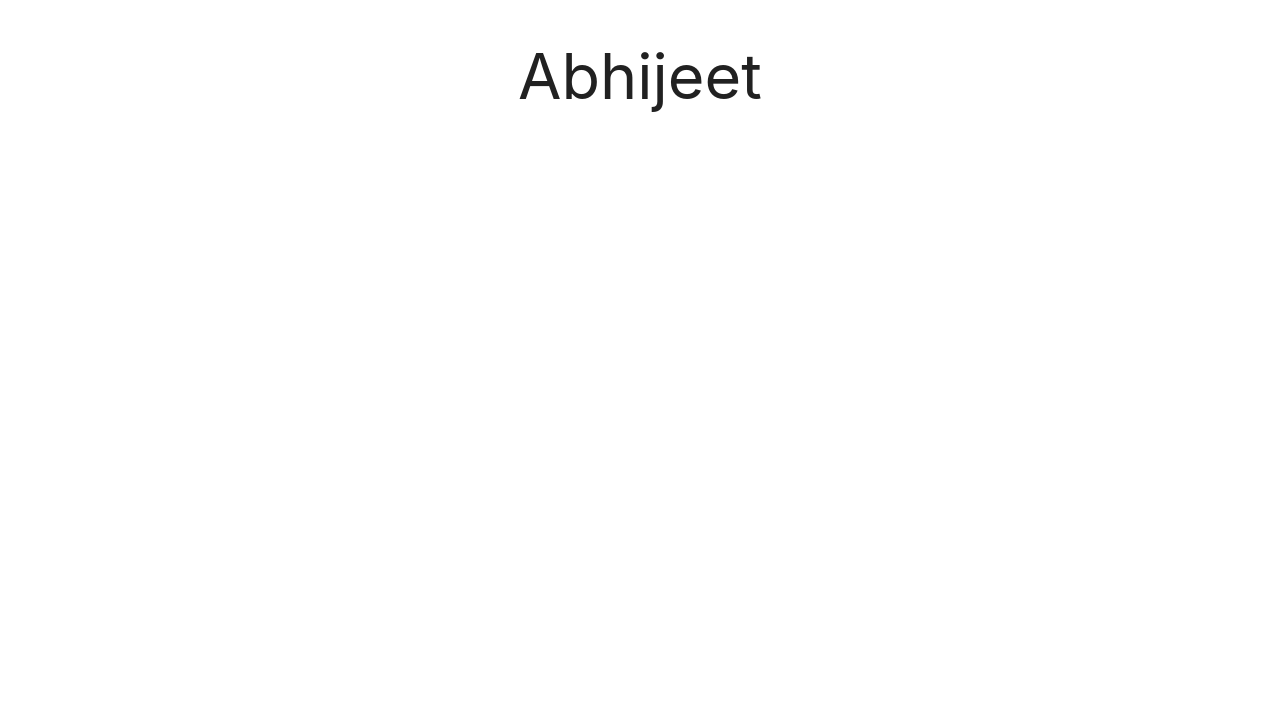
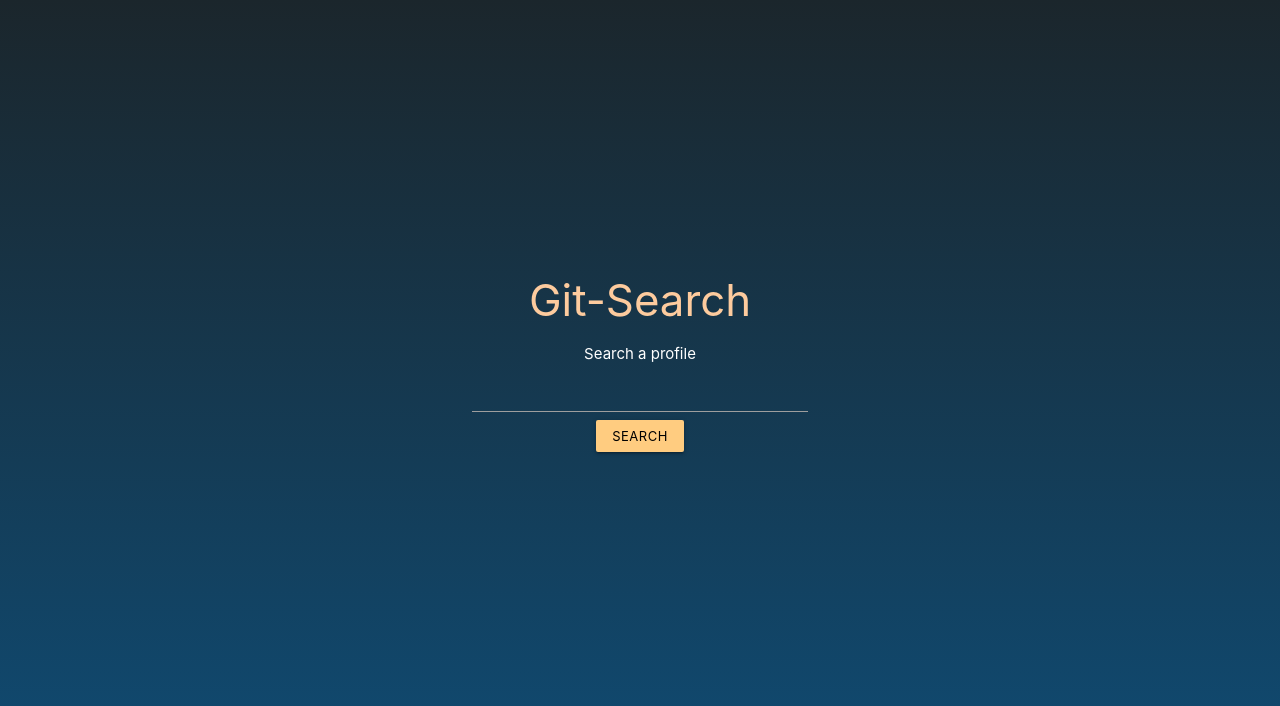
Before and after one commit to Abhijeetrkushwaha/gitsearch, a React (Create React App) app: page / in a window 1280 px wide. Shown: the top 706 px of the page. Built offline with nearby package versions, Linux system fonts and the light colour scheme.

Commit message:
search page added

```diff
--- a/src/App.css
+++ b/src/App.css
@@ -1,38 +1,29 @@
-.App {
-  text-align: center;
+*,*::before,*::after{
+  padding: 0;
+  margin: 0;
+  box-sizing: border-box;
 }
-
-.App-logo {
-  height: 40vmin;
-  pointer-events: none;
+body{
+  min-height: 100vh;
+  height: 100vh;
+  background: linear-gradient(#1B262C,#0F4C75) center no-repeat;
+  background-size: cover;
 }
-
-@media (prefers-reduced-motion: no-preference) {
-  .App-logo {
-    animation: App-logo-spin infinite 20s linear;
-  }
-}
-
-.App-header {
-  background-color: #282c34;
-  min-height: 100vh;
+.search{
+  height: 100vh;
   display: flex;
-  flex-direction: column;
   align-items: center;
   justify-content: center;
-  font-size: calc(10px + 2vmin);
+}
+.search-body{
+  margin-bottom: 100px;
+}
+.main-color{
+  color: #FDCB9E;
+}
+.sec-color{
   color: white;
 }
-
-.App-link {
-  color: #61dafb;
+input[type="text"]{
+  color: white;
 }
-
-@keyframes App-logo-spin {
-  from {
-    transform: rotate(0deg);
-  }
-  to {
-    transform: rotate(360deg);
-  }
-}
--- a/src/App.js
+++ b/src/App.js
@@ -1,10 +1,11 @@
 import React from 'react';
-// import './App.css';
+import Search from './components/Search'
+import './App.css';
 
 function App() {
   return (
-    <div className="container center">
-      <h1>Abhijeet</h1>
+    <div className="container">
+      <Search />
     </div>
   );
 }
--- /dev/null
+++ b/src/components/Search.js
@@ -0,0 +1,20 @@
+import React, { Component } from 'react';
+
+class Search extends Component{
+    render() {
+        return (
+            <div className="container center search">
+                <div className="search-body">
+                <h3 className="main-color">Git-Search</h3>
+                <p className="sec-color">Search a profile</p>
+                <form>
+                    <input type="text"/>
+                    <button className="btn-small orange lighten-3 black-text">SEARCH</button>
+                </form>
+                </div>
+            </div>
+        )
+    }
+}
+
+export default Search
```
